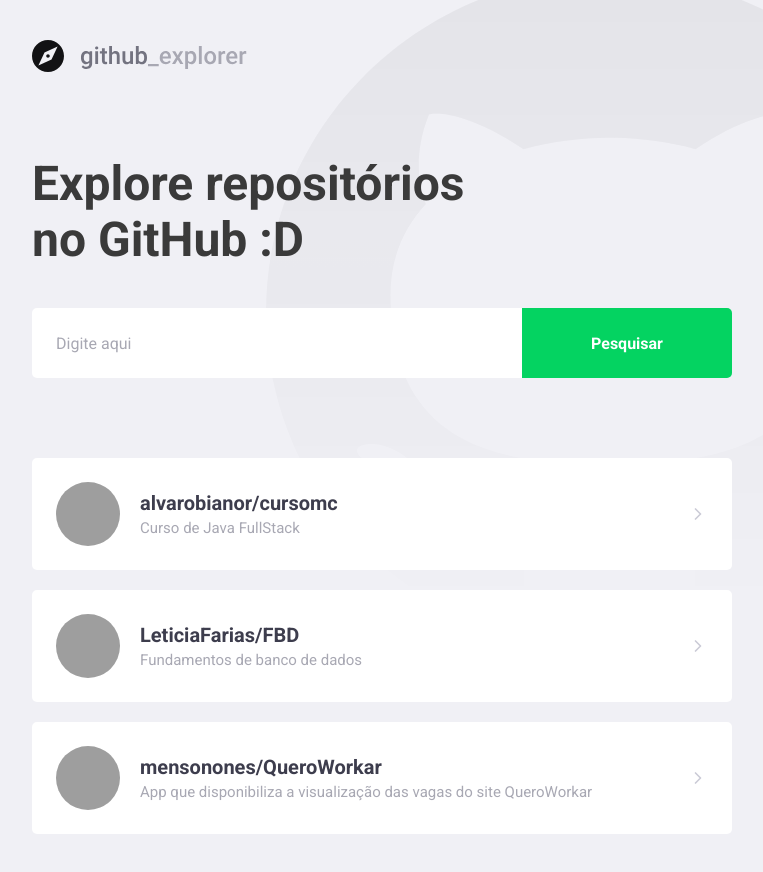
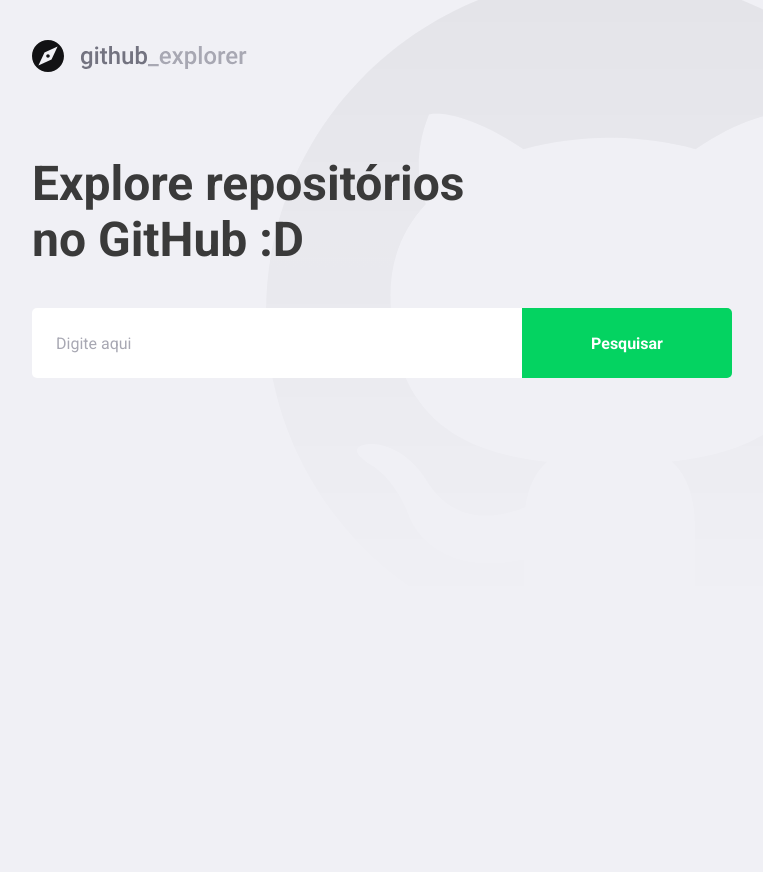
Before and after one commit to alvarobianor/github-api-front, a React (Create React App) app: page / in a window 1280 px wide. Shown: the whole page, without its empty margins (148-911 px from the left). After the commit the page ends 800 px from the top, so only its background shows below. Built offline with nearby package versions, Linux system fonts and the light colour scheme; grey boxes are pictures that could not be loaded; a web font is replaced by a local one.

Commit message:
Connecting with API

```diff
--- a/package.json
+++ b/package.json
@@ -10,6 +10,7 @@
     "@types/node": "^12.0.0",
     "@types/react": "^16.9.0",
     "@types/react-dom": "^16.9.0",
+    "axios": "^0.19.2",
     "polished": "^3.5.2",
     "react": "^16.13.1",
     "react-dom": "^16.13.1",
--- a/public/index.html
+++ b/public/index.html
@@ -1,5 +1,5 @@
 <!DOCTYPE html>
-<html lang="en">
+<html lang="pt">
   <head>
     <meta charset="utf-8" />
     <!-- <link rel="icon" href="%PUBLIC_URL%/favicon.ico" /> -->
--- a/src/pages/Dashboard/index.tsx
+++ b/src/pages/Dashboard/index.tsx
@@ -1,23 +1,66 @@
-import React from 'react';
+import React, { useState, FormEvent } from 'react';
 
 import { FiChevronRight } from 'react-icons/fi';
 
 import imgLogo from '../../assets/dashboard-logo.svg';
 
+import api from '../../service/api';
+
 // last thing to import
 import { Title, Form, Repositories } from './styles';
 
+interface RepositoryDTO {
+  full_name: string;
+  description: string;
+  owner: {
+    login: string;
+    avatar_url: string;
+  };
+}
 const Dashboard: React.FC = () => {
+  const [newRepo, setNewRepo] = useState('');
+  const [repositories, setRepositories] = useState<RepositoryDTO[]>([]);
+
+  async function AddRepositori(
+    event: FormEvent<HTMLFormElement>,
+  ): Promise<void> {
+    event.preventDefault(); // dont refresh the page when submit
+
+    const service = await api.get<RepositoryDTO>(`/repos/${newRepo}`);
+
+    const repository = service.data;
+    setRepositories([...repositories, repository]);
+    setNewRepo('');
+
+    console.log(repository);
+  }
+
   return (
     <>
       <img src={imgLogo} alt="Github Logo" />
       <Title>Explore repositórios no GitHub :D</Title>
-      <Form>
-        <input placeholder="Digite aqui" />
+      <Form onSubmit={AddRepositori}>
+        <input
+          value={newRepo}
+          onChange={(e) => setNewRepo(e.currentTarget.value)}
+          placeholder="Digite aqui"
+        />
         <button type="submit">Pesquisar</button>
       </Form>
+      <Repositories>
+        {repositories.map((res) => (
+          <a key={res.full_name} href="teste">
+            <img src={res.owner.avatar_url} alt="Álvaro Bianor" />
+            <div>
+              <strong>{res.full_name}</strong>
+              <p>{res.description}</p>
+            </div>
+            <FiChevronRight size={40} />
+          </a>
+        ))}
+      </Repositories>
 
-      <Repositories>
+      {/* <Repositories>
         <a href="teste">
           <img
             src="https://avatars3.githubusercontent.com/u/19610639?s=460&u=beeb3184574cb7862579a00ccfe2dfc935b6f00e&v=4"
@@ -27,34 +70,9 @@
             <strong>alvarobianor/cursomc</strong>
             <p>Curso de Java FullStack</p>
           </div>
-          <FiChevronRight size={20} />
+          <FiChevronRight size={40} />
         </a>
-        <a href="teste">
-          <img
-            src="https://avatars1.githubusercontent.com/u/40062831?s=460&u=725b18e6089c126558a6178a66440a6222b2a112&v=4"
-            alt="Letícia Farias"
-          />
-          <div>
-            <strong>LeticiaFarias/FBD</strong>
-            <p>Fundamentos de banco de dados</p>
-          </div>
-          <FiChevronRight size={20} />
-        </a>
-
-        <a href="teste">
-          <img
-            src="https://avatars2.githubusercontent.com/u/5387202?s=460&u=0306cf399e36a360d9cbc0ca3815eb003723974d&v=4"
-            alt="Emerson Vieira"
-          />
-          <div>
-            <strong>mensonones/QueroWorkar</strong>
-            <p>
-              App que disponibiliza a visualização das vagas do site QueroWorkar
-            </p>
-          </div>
-          <FiChevronRight size={20} />
-        </a>
-      </Repositories>
+      </Repositories> */}
     </>
   );
 };
--- a/src/pages/Dashboard/styles.ts
+++ b/src/pages/Dashboard/styles.ts
@@ -71,6 +71,10 @@
       margin-top: 20px;
     }
 
+    /* ^^^^
+    when you have a list with elements that aren't expecific
+    elements of a traditional list and you wnat aplly avery style in the second and above */
+
     img {
       width: 64px;
       height: 64px;
@@ -79,6 +83,7 @@
 
     div {
       margin-left: 20px;
+      flex: 1;
 
       strong {
         font-size: 20px;
--- /dev/null
+++ b/src/service/api.ts
@@ -0,0 +1,7 @@
+import axios from 'axios';
+
+const api = axios.create({
+  baseURL: 'https://api.github.com',
+});
+
+export default api;
```
Also changed, not shown: .eslintrc.json, 1 other file (tests, documents, lock files or other folders).
